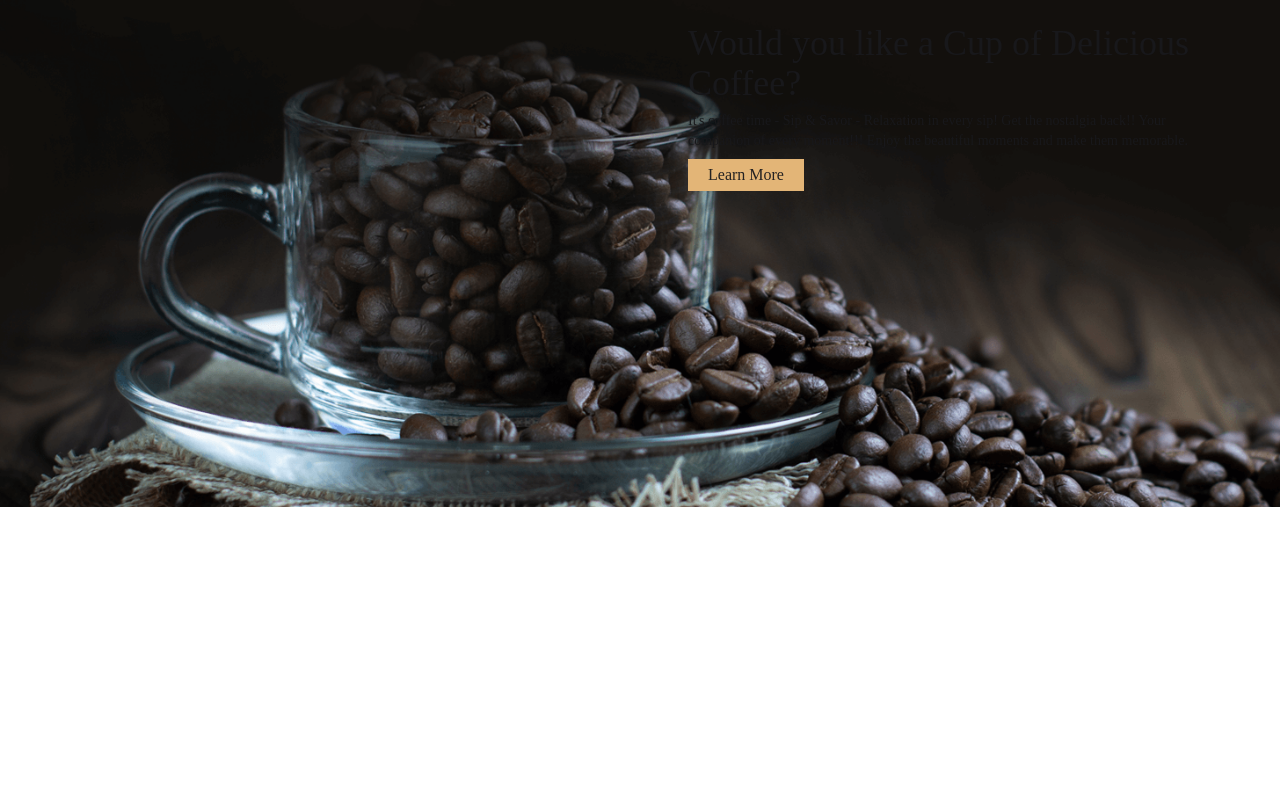
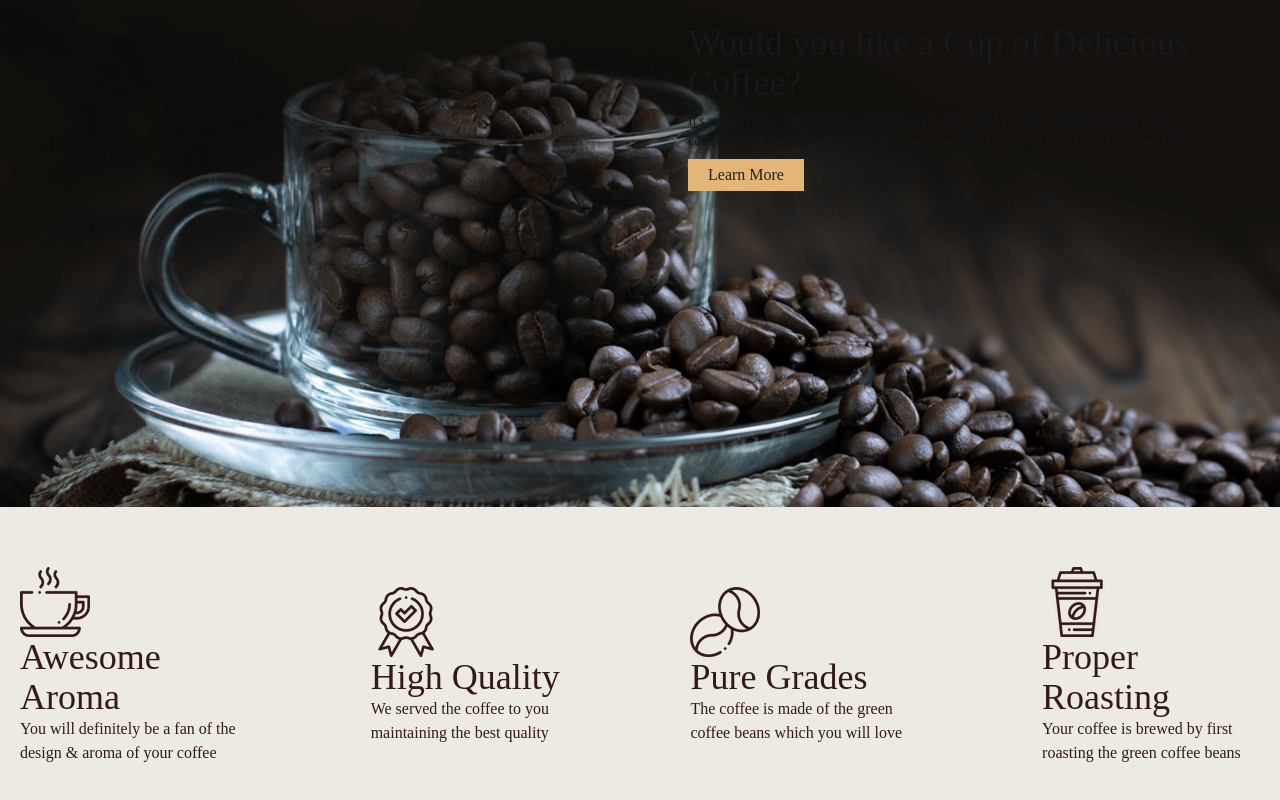
Before and after one commit to MD-Moniruzzaman-Arafat/web-project-17-client, a React (Vite) app: page / in a window 1280 px wide. Shown: the part 390-1190 px from the top of the page. Before the commit the page ends 897 px from the top, so only its background shows below. Built offline with nearby package versions, Linux system fonts and the light colour scheme; a web font is replaced by a local one.

Commit message:
feature and featureItem component design

```diff
--- /dev/null
+++ b/src/components/feature/Feature.jsx
@@ -0,0 +1,44 @@
+import img1 from '../../assets/images/icons/1.png'
+import img2 from '../../assets/images/icons/2.png'
+import img3 from '../../assets/images/icons/3.png'
+import img4 from '../../assets/images/icons/4.png'
+import FeatureItem from './FeatureItem'
+
+export default function Feature() {
+  return (
+    <>
+      <div className="bg-[#ECEAE3]">
+        <div className="container mx-auto py-10 text-[#331A15] flex flex-col lg:flex-row items-center lg:gap-20">
+          <FeatureItem
+            img={img1}
+            title={'Awesome Aroma'}
+            description={
+              'You will definitely be a fan of the design & aroma of your coffee'
+            }
+          />
+          <FeatureItem
+            img={img2}
+            title={'High Quality'}
+            description={
+              'We served the coffee to you maintaining the best quality'
+            }
+          />
+          <FeatureItem
+            img={img3}
+            title={'Pure Grades'}
+            description={
+              'The coffee is made of the green coffee beans which you will love'
+            }
+          />
+          <FeatureItem
+            img={img4}
+            title={'Proper Roasting'}
+            description={
+              'Your coffee is brewed by first roasting the green coffee beans'
+            }
+          />
+        </div>
+      </div>
+    </>
+  )
+}
--- /dev/null
+++ b/src/components/feature/FeatureItem.jsx
@@ -0,0 +1,11 @@
+export default function FeatureItem({ img, title, description }) {
+  return (
+    <>
+      <div className="m-5">
+        <img src={img} alt="" />
+        <h1 className="text-4xl">{title}</h1>
+        <p>{description}</p>
+      </div>
+    </>
+  )
+}
--- a/src/pages/HomePage.jsx
+++ b/src/pages/HomePage.jsx
@@ -1,9 +1,11 @@
 import Banner from '../components/banner/Banner'
+import Feature from '../components/feature/Feature'
 
 export default function HomePage() {
   return (
     <>
       <Banner />
+      <Feature />
     </>
   )
 }
```
